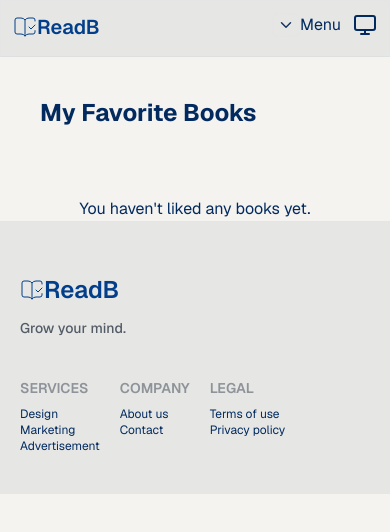
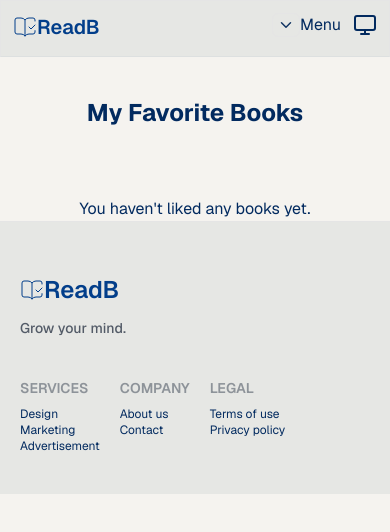
Before and after one commit to Hanieh-yousefzadeh/book-store, a Next.js app: page /favorite in a window 390 px wide. Shown: the top 532 px of the page. Built offline with nearby package versions, Linux system fonts and the light colour scheme.

Commit message:
style : responsive favorite page

```diff
--- a/app/(shop)/favorite/page.tsx
+++ b/app/(shop)/favorite/page.tsx
@@ -4,7 +4,7 @@ import FavoriteBooks from "@/components/favoriteBooks";
 export default function FavoritePage() {
     return (
         <main>
-            <h1 className="px-10 text-2xl font-bold  pt-10 py-7"> My Favorite Books </h1>
+            <h1 className="px-10 text-2xl font-bold  pt-10 py-7 lg:text-start text-center"> My Favorite Books </h1>
 
             <FavoriteBooks />
         </main>
--- a/components/favoriteBooks.tsx
+++ b/components/favoriteBooks.tsx
@@ -25,7 +25,7 @@ export default function FavoriteBooks() {
     console.log(favoriteBooks)
 
     return (
-        <div className="flex px-10 gap-5 pt-3">
+        <div className="flex sm:flex-row flex-wrap items-center lg:justify-start justify-center lg:pb-0 pb-20 lg:px-10 gap-5 pt-3">
             {favoriteBooks.map((book) => (
                 <div key={book.key} className="w-67 border rounded-lg pr-3 pl-5 py-5 hover:-translate-y-3 hover:transition-transform border-[#023d8a2f] dark:border-[#a8ccde54]">
                     <Link href={book.key.replace("/works/", "/book/")} >
```
